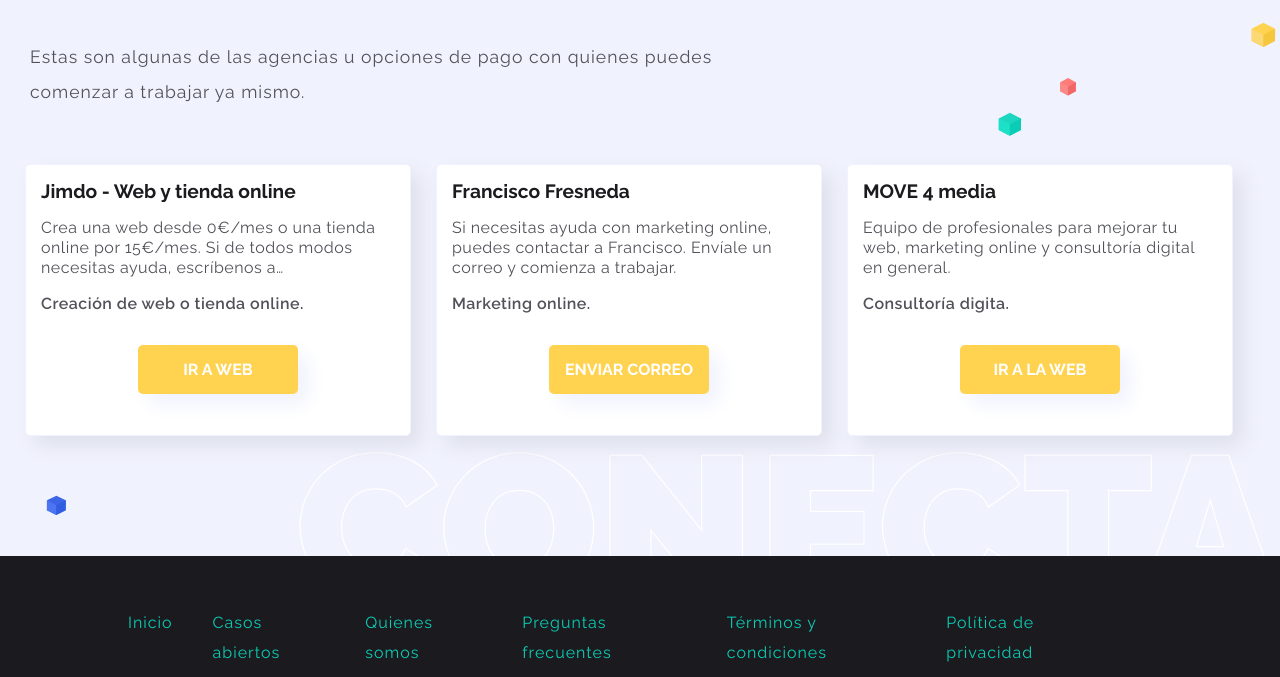
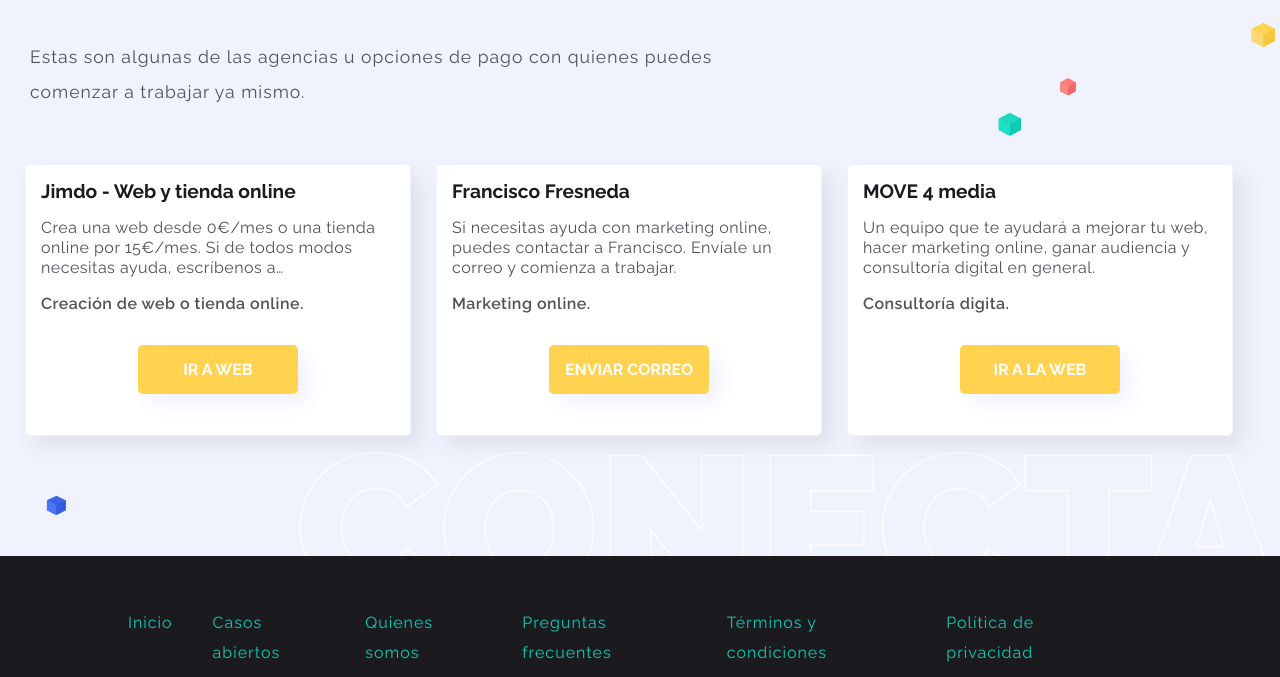
Before and after one commit to eatanasoff/ProyectoVoluntario, a plain HTML site: page feed_opciones.html in a window 1280 px wide. Shown: the part 123-800 px from the top of the page. Drawn offline with Linux system fonts and the light colour scheme.

Commit message:
Opciones

```diff
--- a/feed_opciones.html
+++ b/feed_opciones.html
@@ -132,7 +132,7 @@
 			</h5>
 			<p id="descripcion_actividad">
 				<!-- Pregunta 5 - ¿Puedes hacer una breve descripción del funcionamiento y la situación de tu negocio? - Texto libre-->
-				<span>Equipo de profesionales para mejorar tu web, marketing online y consultoría digital en general.</span>
+				<span>Un equipo que te ayudará a mejorar tu web, hacer marketing online, ganar audiencia y consultoría digital en general.</span>
 			</p>
 			<p>
 				<span id="descripcion_necesidad">Consultoría digita.</span>
```
